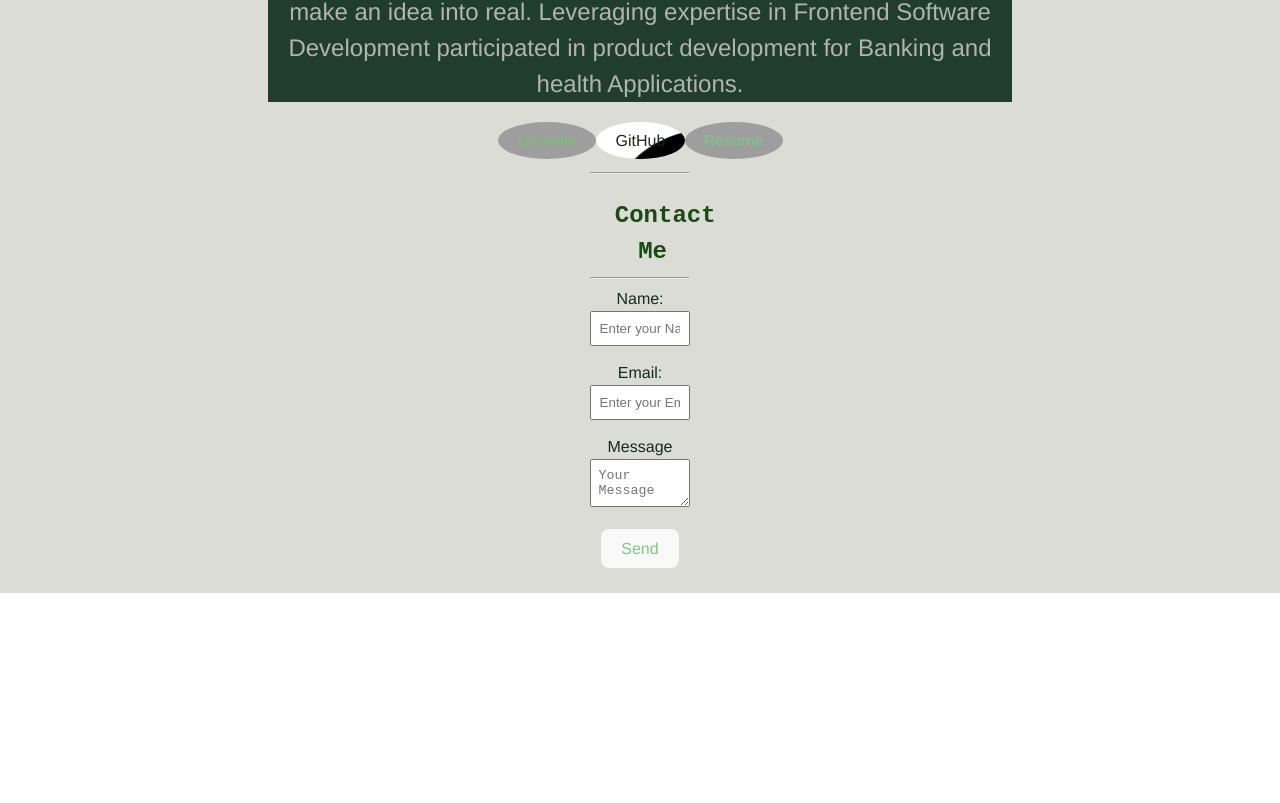
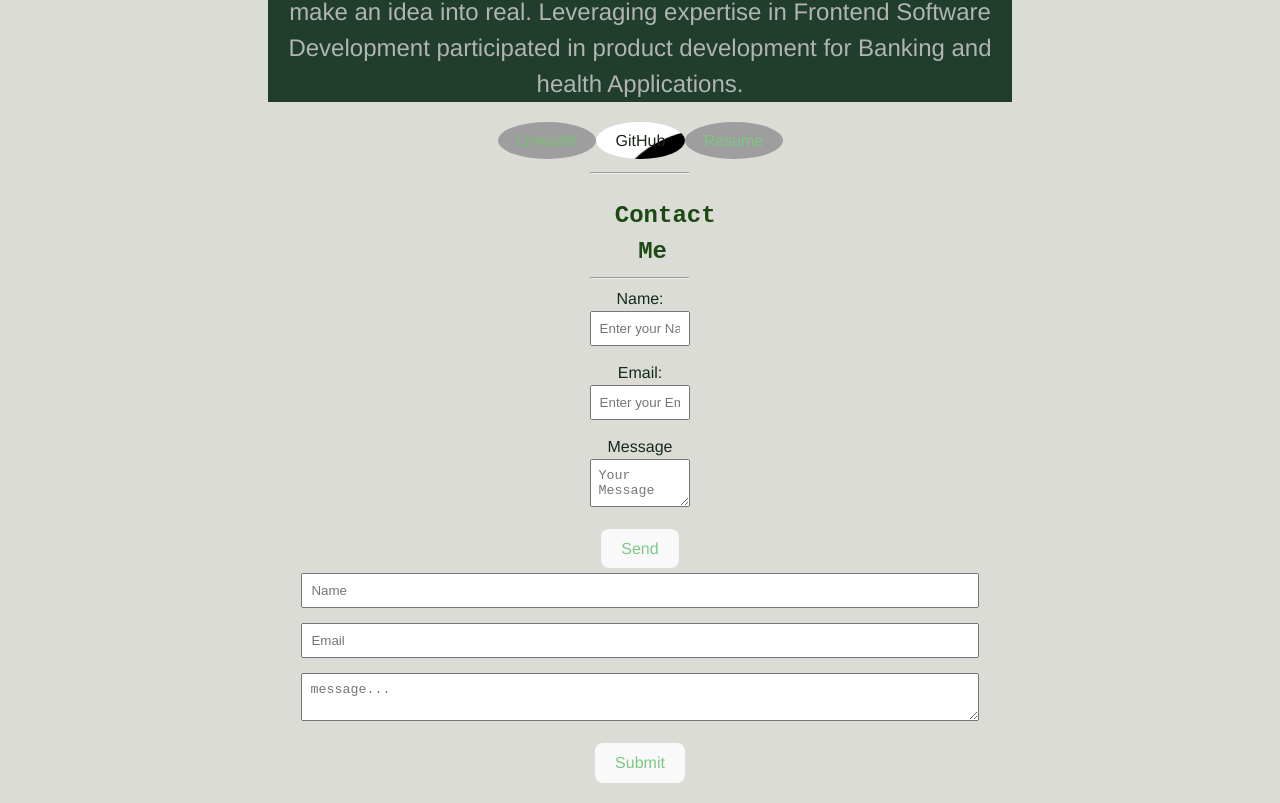
Before and after one commit to FarahnazMehrafza/profile, a React (Vite) app: page / in a window 1280 px wide. Shown: the part 538-1341 px from the top of the page. Before the commit the page ends 1131 px from the top, so only its background shows below. Built offline with nearby package versions, Linux system fonts and the light colour scheme; grey boxes are pictures that could not be loaded.

Commit message:
form page

```diff
--- a/src/App.tsx
+++ b/src/App.tsx
@@ -1,6 +1,7 @@
 import Profile from "./Components/Profile";
 import Contact from "./Components/Contact";
 import LinkButtons from "./Components/LinkButtons";
+import ContactForm from "./Components/Form"
 
 const App =() => {
   return (
@@ -10,6 +11,7 @@ const App =() => {
       <LinkButtons/>
 
       <Contact/>
+      <ContactForm/>
 
     </div>
   );
--- a/src/Components/Form.tsx
+++ b/src/Components/Form.tsx
@@ -0,0 +1,30 @@
+import { useState } from 'react';
+
+
+const ContactForm = () => {
+    // State variables for name, email, and message
+    const [name, setName] = useState<string>("");
+    const [email, setEmail] = useState<string>("");
+    const [message, setMessage] = useState<string>("");
+
+    //Create a handle submit function which basically console.log the states as one line prevent the default behavior from happening
+    // pass events as a parameter which takes the type React.FormEvent<HTMLFormElement>
+
+    return (
+        <div>
+            <form action="">
+                {/* update each state everytime the user enters a keystroke (onChange)*/}
+               <input type="text" value={name} placeholder='Name'
+                //   onChange={setName(/*Event Target Value*/)}
+                />
+
+                 <input type="email" value={email} placeholder="Email" />
+                 <textarea value={message} placeholder="message..."></textarea>
+        {/* 1. Submitting the form (console log the values from the state*/}
+        <button type="submit">Submit</button>
+      </form>
+    </div>
+  );
+};
+
+export default ContactForm;
```
